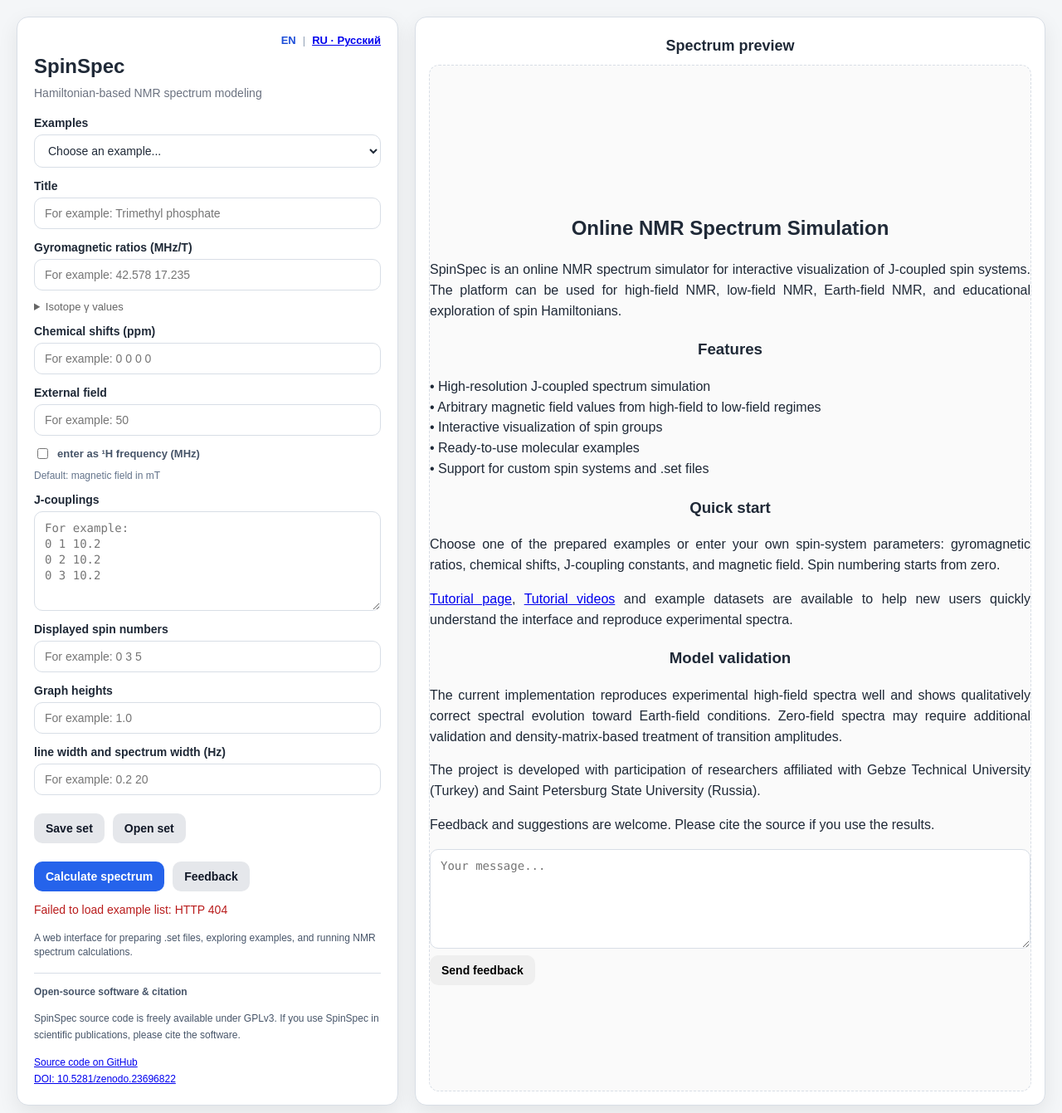
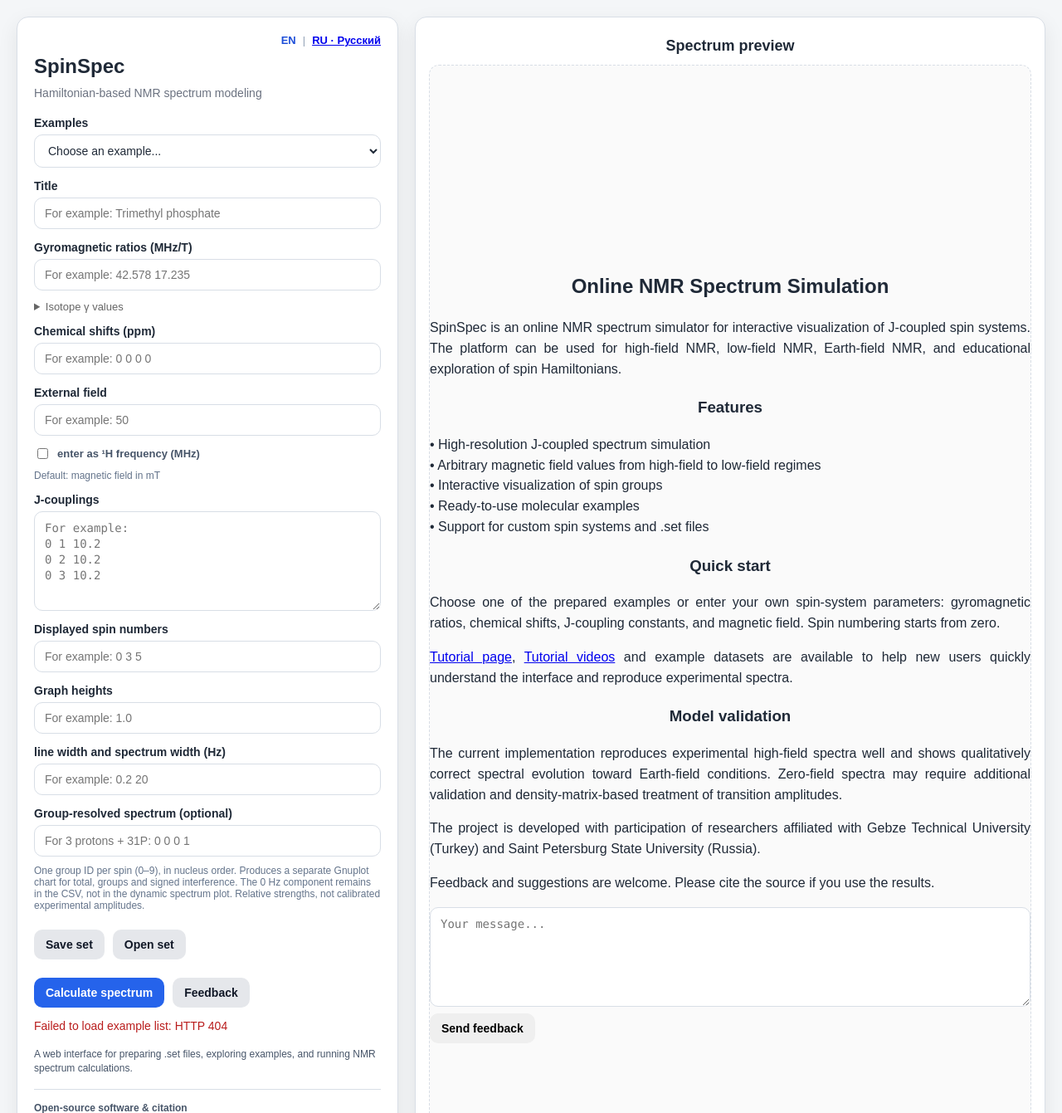
Before and after one commit to scleroze/SpinSpec, a Python web app: template templates/index.html in a window 1280 px wide. Shown: the top 1341 px of the page at 83% size. Run offline with Jinja, Linux system fonts and the light colour scheme; the template is opened without the code that fills it, so the values that code supplies are empty.

Commit message:
release: add optional group IDs and show C/Gnuplot group plot and invariant CSV

```diff
--- a/templates/index.html
+++ b/templates/index.html
@@ -433,6 +433,19 @@
           <input id="linewidths" name="linewidths" type="text" placeholder="For example: 0.2 20" />
         </div>
 
+        <div class="field">
+          <label for="observerGroups">Group-resolved spectrum (optional)</label>
+          <input id="observerGroups" name="observerGroups" type="text"
+                 placeholder="For 3 protons + 31P: 0 0 0 1" />
+          <div class="hint">
+            One group ID per spin (0–9), in nucleus order.
+            Produces a separate Gnuplot chart for total, groups and
+            signed interference. The 0 Hz component remains in the CSV,
+            not in the dynamic spectrum plot. Relative strengths, not
+            calibrated experimental amplitudes.
+          </div>
+        </div>
+
         <div class="button-row">
           <button type="button" class="secondary" id="saveSetBtn">Save set</button>
           <label class="file-label" for="openSetInput">Open set</label>
@@ -478,6 +491,12 @@
   </div>
 
   <img id="previewImage" alt="Spectrum preview" />
+  <div id="groupResult" style="display:none;margin-top:18px;">
+    <h3>Group-resolved spectrum (Gnuplot)</h3>
+    <p style="font-size:13px;">0 Hz is excluded from this dynamic plot, but retained in the downloadable invariant spectrum.</p>
+    <img id="groupPreviewImage" alt="Separate spin-group spectra and interference" style="width:100%;height:auto;" />
+    <a id="groupCsvLink" href="#" download>Download invariant transition strengths (CSV)</a>
+  </div>
 
   <div id="placeholder" class="placeholder">
 
@@ -629,6 +648,7 @@
         graph: document.getElementById('graph').value.trim(),
         heights: document.getElementById('heights').value.trim(),
         linewidths: document.getElementById('linewidths').value.trim(),
+        observer_groups: document.getElementById('observerGroups').value.trim(),
       };
     }
 
@@ -711,6 +731,7 @@
     showInfoBtn.addEventListener('click', () => {
       previewImage.style.display = 'none';
       previewImage.removeAttribute('src');
+      document.getElementById('groupResult').style.display = 'none';
       placeholder.style.display = 'block';
       showMessage('');
       metaEl.textContent = `Current file: ${currentFileName || 'not selected'}.`;
@@ -732,6 +753,17 @@
       }
 
       return response.json();
+    }
+
+    function updateGroupPreview(result) {
+      const wrapper = document.getElementById('groupResult');
+      if (!result || !result.group_image_url || !result.group_spectrum_url) {
+        wrapper.style.display = 'none';
+        return;
+      }
+      document.getElementById('groupPreviewImage').src = result.group_image_url;
+      document.getElementById('groupCsvLink').href = result.group_spectrum_url;
+      wrapper.style.display = 'block';
     }
 
     function updatePreview(imageUrl, fileLabel = null) {
@@ -788,6 +820,7 @@
         }
 
         updateInteractiveButton(result);
+        updateGroupPreview(result);
 
         setStatus(result.message || 'Calculation completed.', 'ok');
       } catch (error) {
@@ -825,6 +858,7 @@
         }
 
         updateInteractiveButton(result);
+        updateGroupPreview(result);
 
         setStatus(result.message || 'Calculation completed.', 'ok');
       } catch (error) {
```
